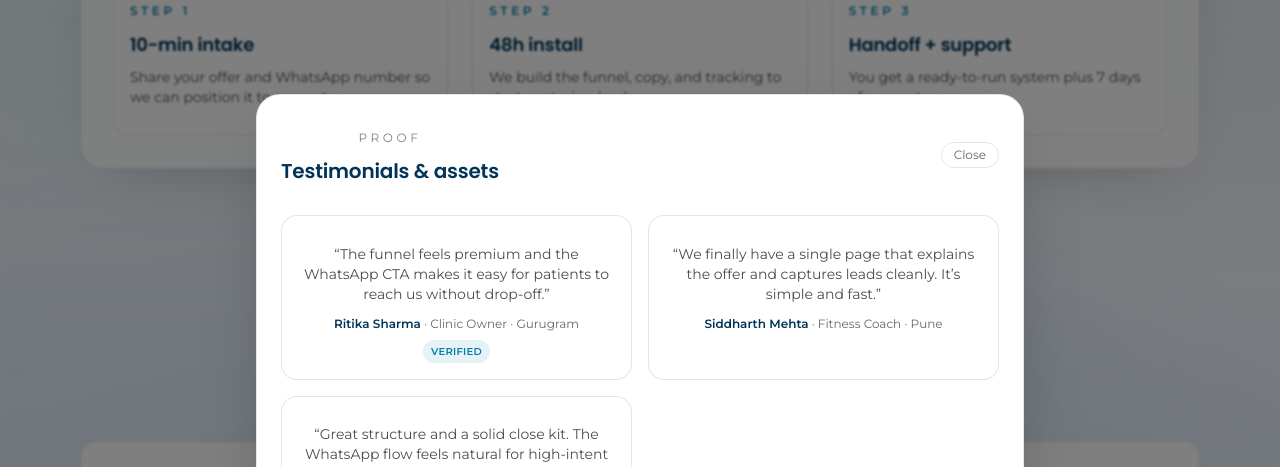
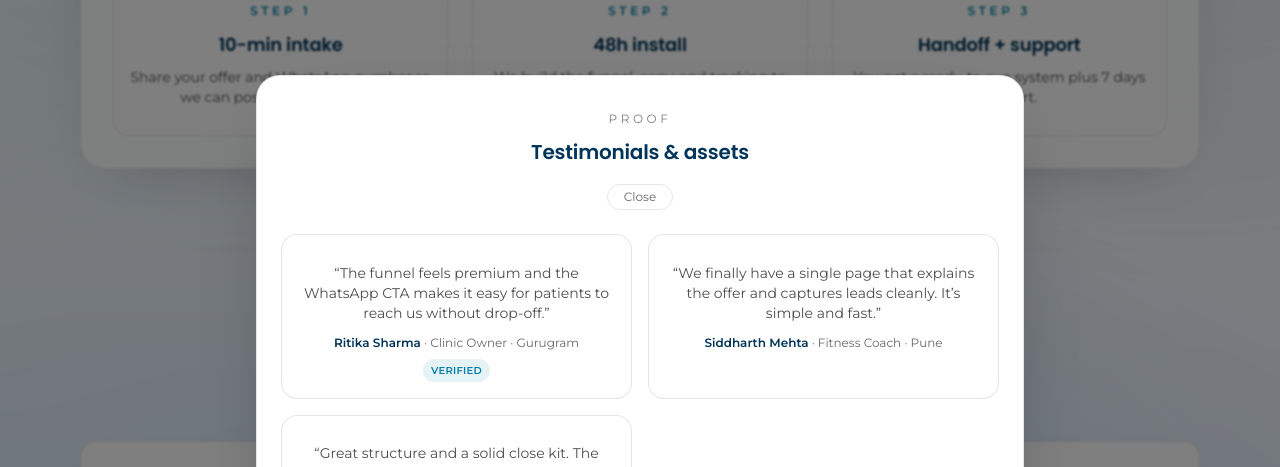
Before and after one commit to TheApostle-07/Expert_Dev_Studio, a Next.js app: page /lead-catcher-os in a window 1280 px wide. Both pictures are taken after a click on the button "See more proof". Shown: the part 1575-2042 px from the top of the page. Built offline with nearby package versions, Linux system fonts and the light colour scheme; no server answers.

Commit message:
Center How it works and proof dialog content

```diff
--- a/app/lead-catcher-os/page.tsx
+++ b/app/lead-catcher-os/page.tsx
@@ -119,7 +119,7 @@ export default function LeadCatcherOSPage() {
           </div>
         </section>
 
-        <section className="mt-20">
+        <section className="mt-20 text-center">
           <div className="rounded-3xl border border-black/10 bg-white/90 p-8 shadow-[0_20px_60px_-35px_rgba(0,0,0,0.3)]">
             <p className="text-xs uppercase tracking-[0.3em] text-black/50">How it works</p>
             <div className="mt-6 grid gap-6 md:grid-cols-3">
--- a/components/leadcatcher/ProofDialog.tsx
+++ b/components/leadcatcher/ProofDialog.tsx
@@ -13,11 +13,11 @@ export default function ProofDialog({
   const [open, setOpen] = useState(false);
 
   return (
-    <div>
+    <div className="w-full">
       <button
         type="button"
         onClick={() => setOpen(true)}
-        className="inline-flex items-center justify-center rounded-full border border-black/10 px-4 py-2 text-xs font-semibold text-prussian hover:bg-black/5"
+        className="inline-flex items-center justify-center rounded-full border border-black/10 bg-white px-5 py-2 text-xs font-semibold text-prussian shadow-[0_10px_26px_-20px_rgba(0,0,0,0.25)] hover:bg-black/5"
       >
         See more proof
       </button>
@@ -34,7 +34,7 @@ export default function ProofDialog({
             aria-labelledby="lcos-proof-title"
             className="relative z-[121] w-full max-w-3xl rounded-3xl border border-black/10 bg-white p-6 shadow-[0_24px_70px_-30px_rgba(0,0,0,0.35)]"
           >
-            <div className="flex items-center justify-between gap-4">
+            <div className="flex flex-col items-center gap-3 text-center">
               <div>
                 <p className="text-xs uppercase tracking-[0.3em] text-black/50">Proof</p>
                 <h3 id="lcos-proof-title" className="mt-2 text-xl font-semibold text-prussian">
@@ -44,13 +44,13 @@ export default function ProofDialog({
               <button
                 type="button"
                 onClick={() => setOpen(false)}
-                className="rounded-full border border-black/10 px-3 py-1 text-xs text-black/60 hover:bg-black/5"
+                className="rounded-full border border-black/10 px-4 py-1 text-xs text-black/60 hover:bg-black/5"
               >
                 Close
               </button>
             </div>
 
-            <div className="mt-6 grid gap-4 md:grid-cols-2">
+            <div className="mt-6 grid gap-4 md:grid-cols-2 text-center">
               {testimonials.map((item) => (
                 <div
                   key={`${item.name}-${item.city}`}
@@ -69,7 +69,7 @@ export default function ProofDialog({
               ))}
             </div>
 
-            <div className="mt-6 grid gap-3 sm:grid-cols-3">
+            <div className="mt-6 grid gap-3 sm:grid-cols-3 text-center">
               {proofAssets.map((asset) => (
                 <div
                   key={asset.title}
```
